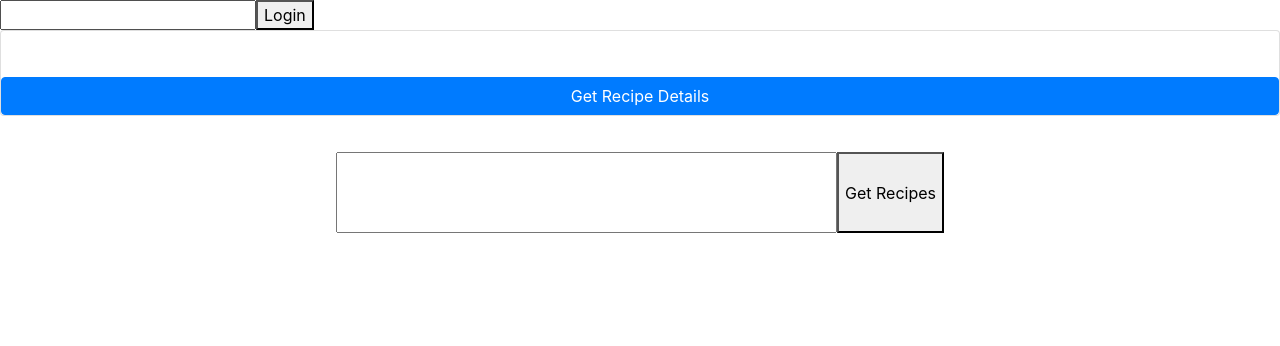
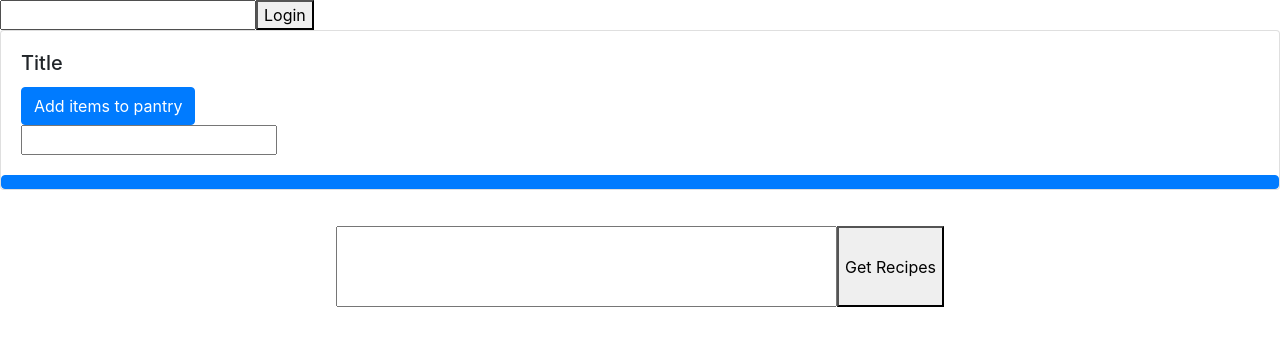
Before and after one commit to therealarcher/final, a React (Create React App) app in the folder front_react_state/: page / in a window 1280 px wide. Shown: the top 346 px of the page. Built offline with nearby package versions, Linux system fonts and the light colour scheme.

Commit message:
added form clearing action after user saves recipe

```diff
--- a/front_react_state/src/App.js
+++ b/front_react_state/src/App.js
@@ -24,7 +24,6 @@ export class GetRecipes extends Component {
     this.setState({ query: event.target.value });
   };
 
-  // button click event that triggers a
   handleSubmit = (event) => {
     event.preventDefault();
 
@@ -116,7 +115,7 @@ export default class App extends Component {
       name: name
     });
   }
-  handleLogout = (name) => {
+  handleLogout = () => {
     this.setState({
       currentUser: {
         name: ''
@@ -149,7 +148,7 @@ export default class App extends Component {
       <Fragment>
         {this.state.currentUser.name ? (
           <Fragment>
-            <h1>Logged in as : {this.state.currentUser.name}</h1>
+            <h4>Logged in as : {this.state.currentUser.name}</h4>
             <button onClick={this.handleLogout}>Logout</button>
           </Fragment>
         ) : (
@@ -162,7 +161,7 @@ export default class App extends Component {
             />
           </div>
         )}
-        <NavCard />
+        <NavCard HandleUpdate={this.HandleUpdate} />
 
         <Container>
           <Container>
--- a/front_react_state/src/NavCard.js
+++ b/front_react_state/src/NavCard.js
@@ -3,26 +3,53 @@ import Card from 'react-bootstrap/Card';
 import { Button } from 'react-bootstrap';
 
 class NavCard extends Component {
-  constructor(props) {
-    super(props);
+  constructor() {
+    super();
+    this.handleChange = this.handleChange.bind(this);
+    this.handleSubmit = this.handleSubmit.bind(this);
   }
-  onsubmit = (event) => {
-    this.setState({
-      ...this.state,
-      user: { name: event.target.value }
-    });
+  state = {
+    name: '',
+    value: ''
   };
+
+  handleChange = (e) => {
+    this.setState({ name: e.target.value });
+  };
+  handleSubmit = (e) => {
+    e.preventDefault();
+
+    fetch('/api/user_ingredients', {
+      method: 'POST',
+      body: JSON.stringify({ name: this.state.name }),
+      headers: {
+        'Content-Type': 'application/json'
+      }
+    })
+      .then((res) => {
+        if (res.ok) alert('ingredient saved');
+      })
+      .then(() => this.setState({ name: '' }))
+
+      .catch((error) => console.error('Error:', error));
+  };
+
   render() {
     return (
       <div>
         <Card className="Card-container">
           <Card.Body>
-            <Card.Title>{this.name}</Card.Title>
-            <Card.Subtitle></Card.Subtitle>
+            <Card.Title>Title</Card.Title>
+            <Button>Add items to pantry</Button>
+            <form onSubmit={this.handleSubmit}>
+              <input
+                value={this.state.name}
+                type="text"
+                onChange={this.handleChange}
+              />
+            </form>
           </Card.Body>
-          <Button type="submit" onClick={() => this.props.onSubmit}>
-            Get Recipe Details
-          </Button>
+          <Button type="submit"></Button>
         </Card>
       </div>
     );
--- a/front_react_state/src/components/Recipe.js
+++ b/front_react_state/src/components/Recipe.js
@@ -2,15 +2,7 @@ import '../styles/App.css';
 import '../styles/recipe.css';
 import '../styles/search.css';
 import React, { Fragment, useState } from 'react';
-import {
-  Card,
-  Container,
-  Row,
-  Col,
-  Spinner,
-  ListGroup,
-  Alert
-} from 'react-bootstrap';
+import { Card, Col, Spinner, ListGroup, Alert } from 'react-bootstrap';
 import Modal from 'react-bootstrap/Modal';
 import Button from 'react-bootstrap/Button';
 import uuidv4 from 'uuid/v4';
@@ -53,7 +45,7 @@ export function RecipeModal({ ingredients, handleSubmit, id }) {
         </Modal.Header>
         <Modal.Body>
           <Modal.Title>Ingredients</Modal.Title>
-          <Button onClick={() => likeRecipe()}>Button</Button>
+          <Button onClick={() => likeRecipe()}>Save Recipe</Button>
           {ingredients.map((ingredient) => {
             return (
               <Card key={uuidv4()}>
```
